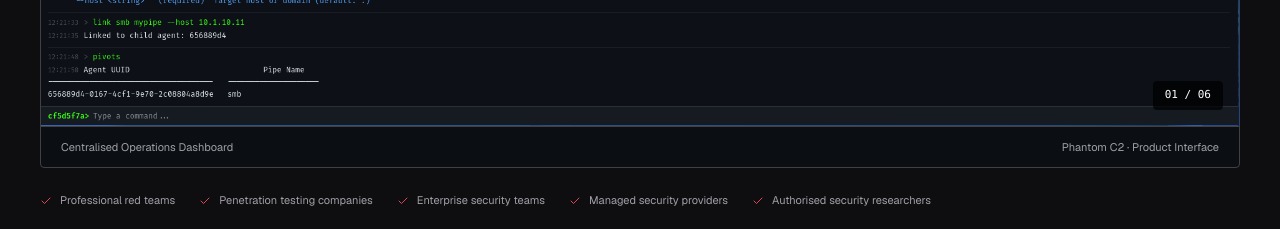
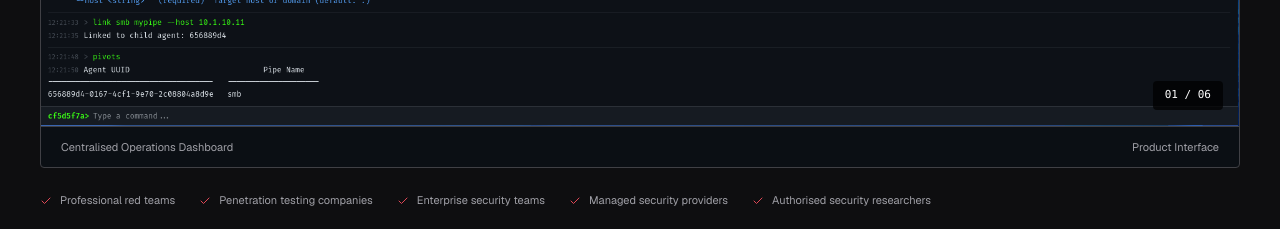
Before and after one commit to phantom-framework/phantom-website, a React (Vite) app: page / in a window 1280 px wide. Shown: the part 2200-2429 px from the top of the page. Built offline with nearby package versions, Linux system fonts and the light colour scheme.

Commit message:
new update..

```diff
--- a/src/components/ProductVisual.tsx
+++ b/src/components/ProductVisual.tsx
@@ -100,7 +100,7 @@ export function ProductVisual() {
 
       <figcaption className="flex items-center justify-between border-t border-border px-5 py-3 text-[11px] text-muted-foreground">
         <span>{image.label}</span>
-        <span>Phantom C2 · Product Interface</span>
+        <span>Product Interface</span>
       </figcaption>
 
     </figure>
```
